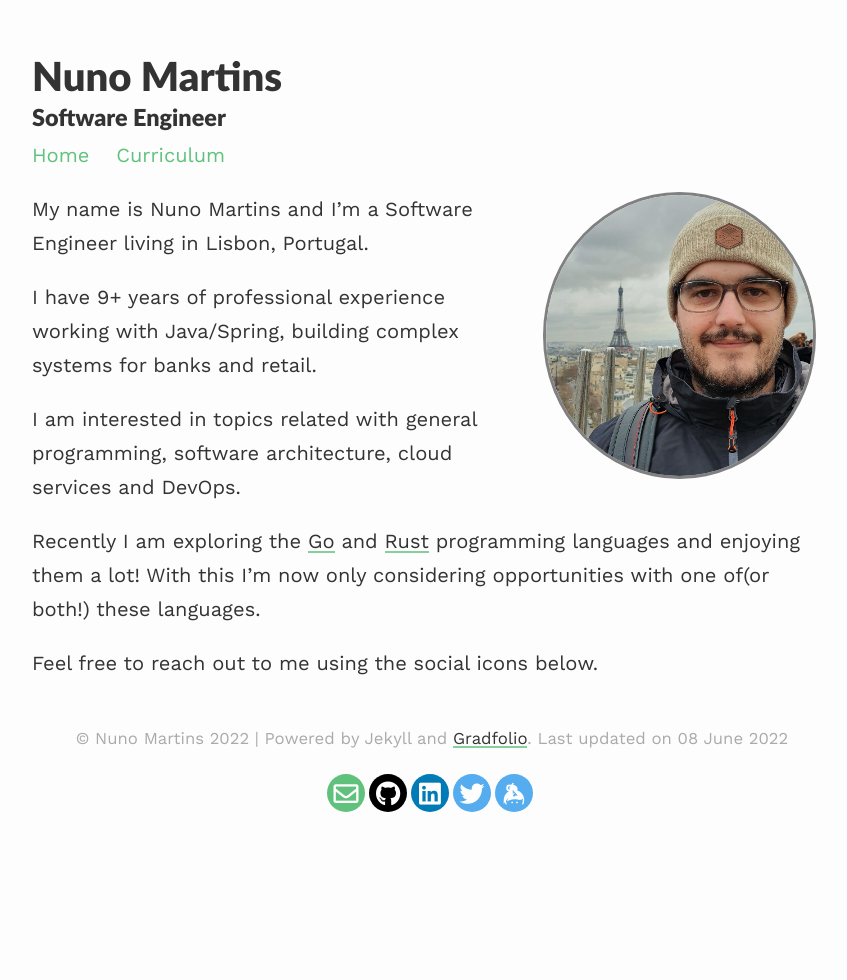
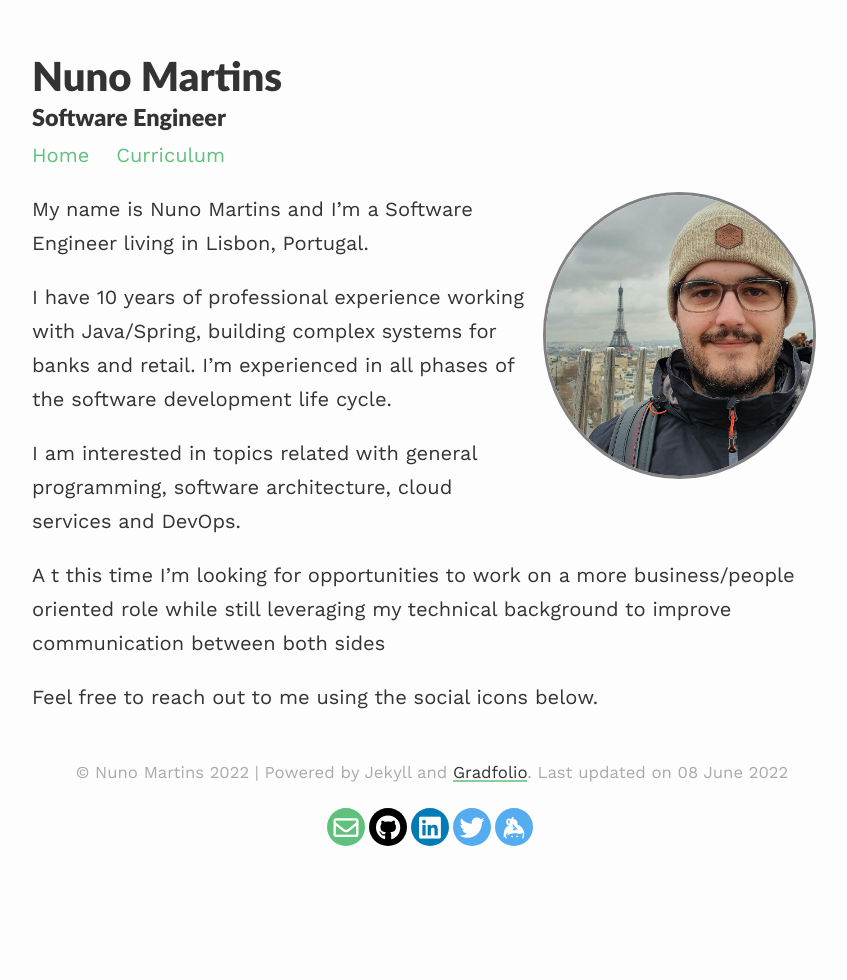
Before and after one commit to ngmmartins/ngmmartins.github.io, a Jekyll site: the page built from index.md, in a window 1280 px wide. Shown: the whole page, without its empty margins (208-1055 px from the left). Built offline with Jekyll 4.4.1, drawn with Linux system fonts in a browser that asks for light colours; nearby versions of some CDN libraries.

Commit message:
Update index.md

```diff
--- a/index.md
+++ b/index.md
@@ -9,11 +9,12 @@ published: true
 
 My name is Nuno Martins and I'm a Software Engineer living in Lisbon, Portugal.
 
-I have 9+ years of professional experience working with Java/Spring, building complex
-systems for banks and retail.
+I have 10 years of professional experience working with Java/Spring, building complex
+systems for banks and retail. I'm experienced in all phases of the software development life cycle.
 
 I am interested in topics related with general programming, software architecture, cloud services and DevOps.
 
-Recently I am exploring the [Go](https://golang.org/){:target="_blank"} and [Rust](https://www.rust-lang.org/){:target="_blank"} programming languages and enjoying them a lot! With this I'm now only considering opportunities with one of(or both!) these languages.
+A t this time I'm looking for opportunities to work on a more business/people oriented role while still leveraging
+my technical background to improve communication between both sides
 
 Feel free to reach out to me using the social icons below.
```
